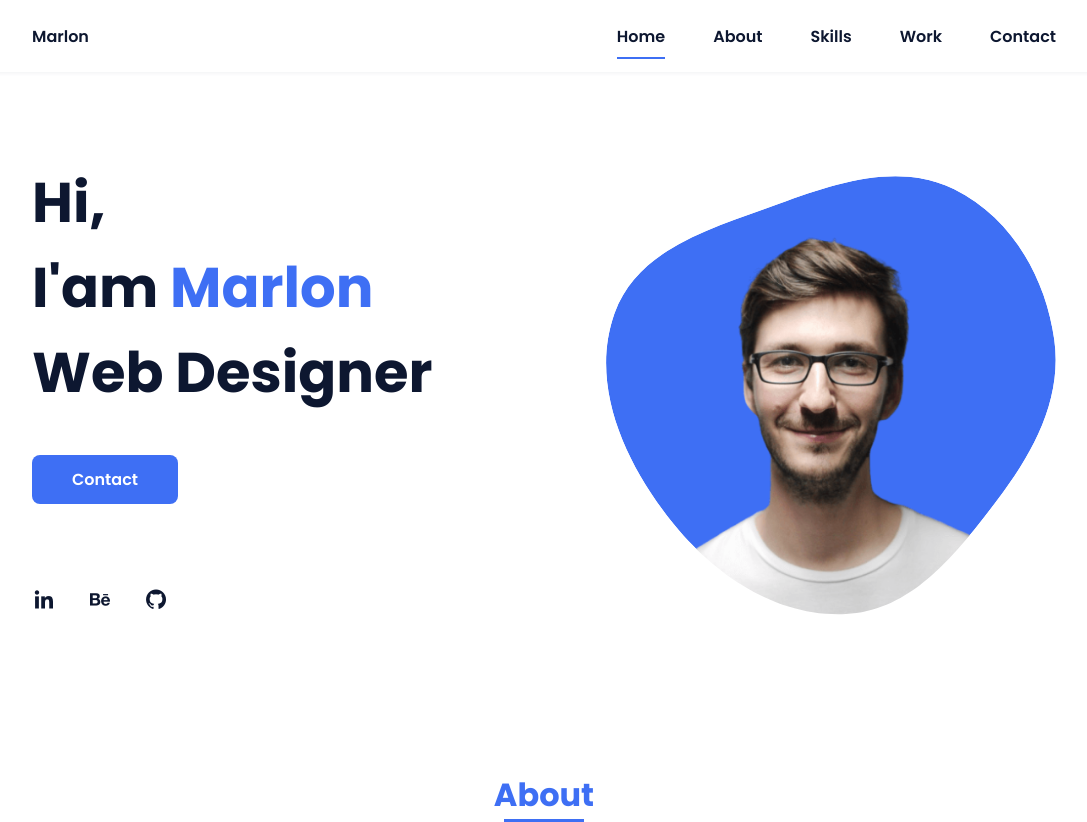
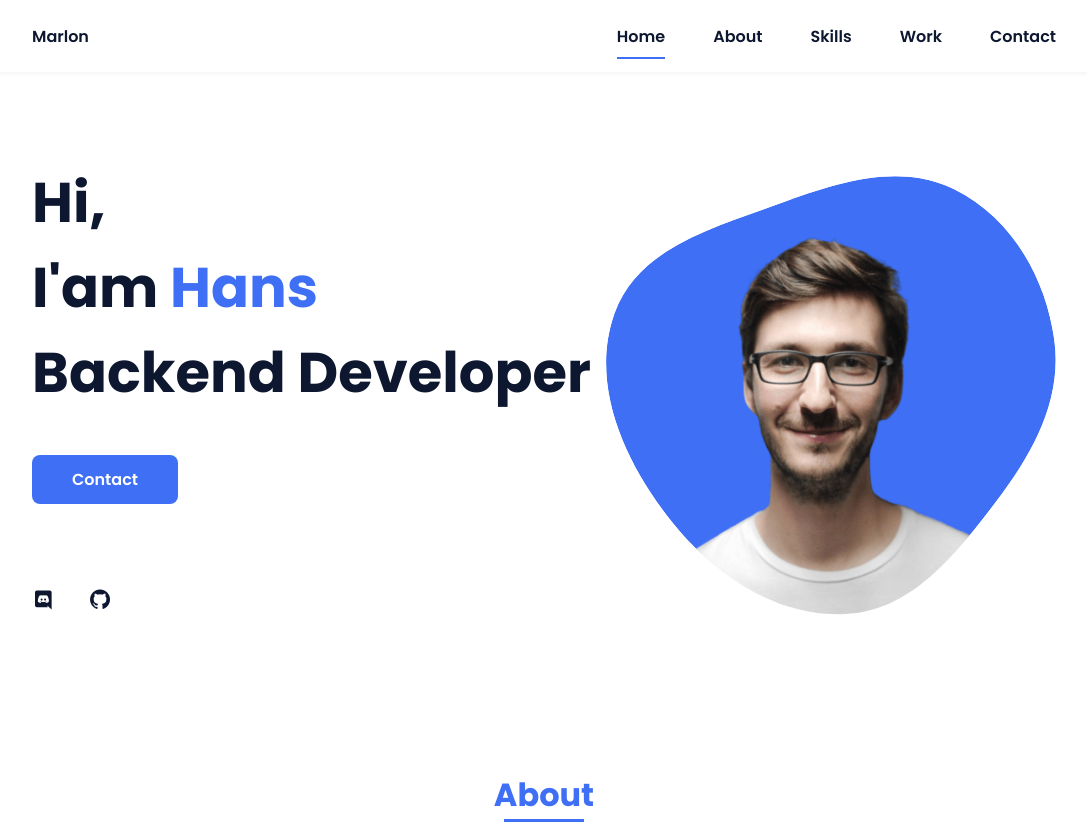
Before and after one commit to HansBoys/hansboy, a plain HTML site: page index.html in a window 1280 px wide. Shown: the top 822 px of the page, without its empty margins (96-1183 px from the left). Drawn offline with nearby package versions, Linux system fonts and the light colour scheme.

Commit message:
Update index.html

```diff
--- a/index.html
+++ b/index.html
@@ -39,14 +39,13 @@
             <!--===== HOME =====-->
             <section class="home bd-grid" id="home">
                 <div class="home__data">
-                    <h1 class="home__title">Hi,<br>I'am <span class="home__title-color">Marlon</span><br> Web Designer</h1>
+                    <h1 class="home__title">Hi,<br>I'am <span class="home__title-color">Hans</span><br> Backend Developer</h1>
 
                     <a href="#" class="button">Contact</a>
                 </div>
 
                 <div class="home__social">
-                    <a href="" class="home__social-icon"><i class='bx bxl-linkedin'></i></a>
-                    <a href="" class="home__social-icon"><i class='bx bxl-behance' ></i></a>
+                    <a href="" class="home__social-icon"><i class='bx bxl-discord'></i></a>
                     <a href="" class="home__social-icon"><i class='bx bxl-github' ></i></a>
                 </div>
 
```
